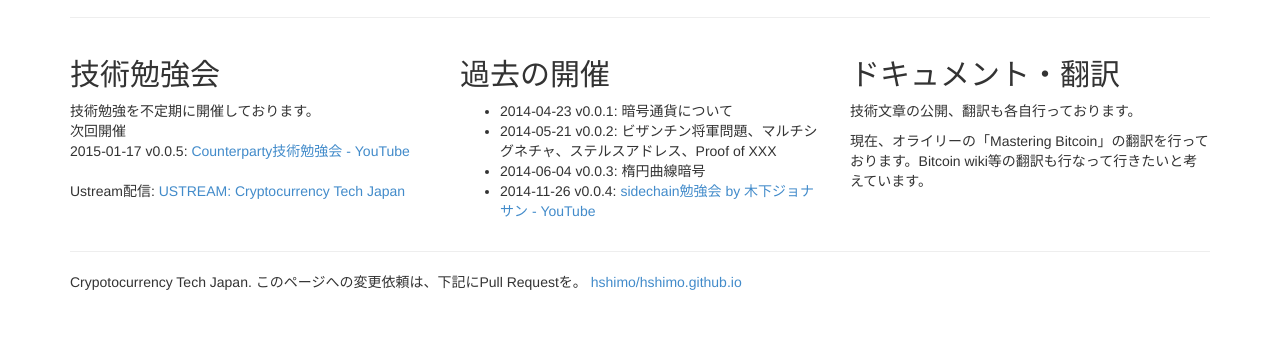
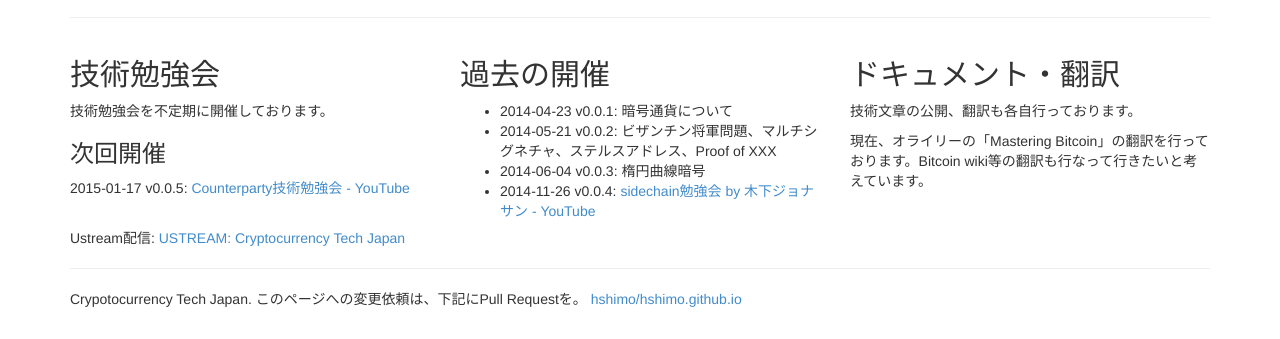
Before and after one commit to hshimo/hshimo.github.io, a plain HTML site: page index.html in a window 1280 px wide. Shown: the part 650-989 px from the top of the page. Drawn offline with nearby package versions, Linux system fonts and the light colour scheme.

Commit message:
changed style

```diff
--- a/index.html
+++ b/index.html
@@ -59,7 +59,7 @@
       <div class="container">
         <h1>Cryptocurrency Tech Japan</h1>
         <p>日本暗号通貨技術の会<br />
-           ビットコインをはじめ、暗号通貨に関連した技術のユーザ会です。<br />Facebook グループにて活発な議論。技術勉強会も開催しています。
+           ビットコインをはじめとした暗号通貨に関連した技術のユーザ会です。<br />Facebook グループにて議論や、技術勉強会も開催しています。
         </p>
         <p><a class="btn btn-primary btn-lg" href="https://www.facebook.com/groups/776119405732439/" role="button">Facebook グループへ行く! &raquo;</a></p>
       </div>
@@ -89,12 +89,13 @@
       <div class="row">
         <div class="col-md-4">
           <h2>技術勉強会</h2>
-          <p>技術勉強を不定期に開催しております。<br />
-             次回開催<br />
+          <p>技術勉強会を不定期に開催しております。</p>
+          <h3>次回開催</h3>
+             <p>
              2015-01-17 v0.0.5: <a href="https://www.youtube.com/watch?v=5yP7pvQynb4">Counterparty技術勉強会 - YouTube</a><br />
+             </p>
              <br />
              Ustream配信: <a href="http://www.ustream.tv/channel/crypto-tech-jp">USTREAM: Cryptocurrency Tech Japan</a>
-</p>
         </div>
         <div class="col-md-4">
           <h2>過去の開催</h2>
```
